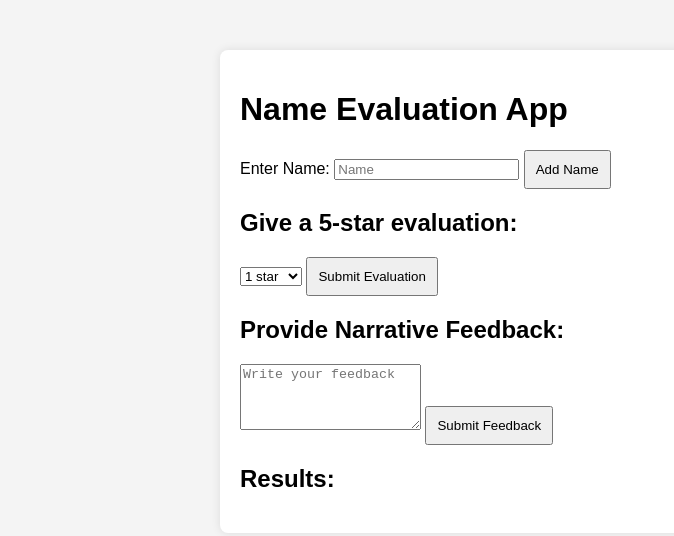
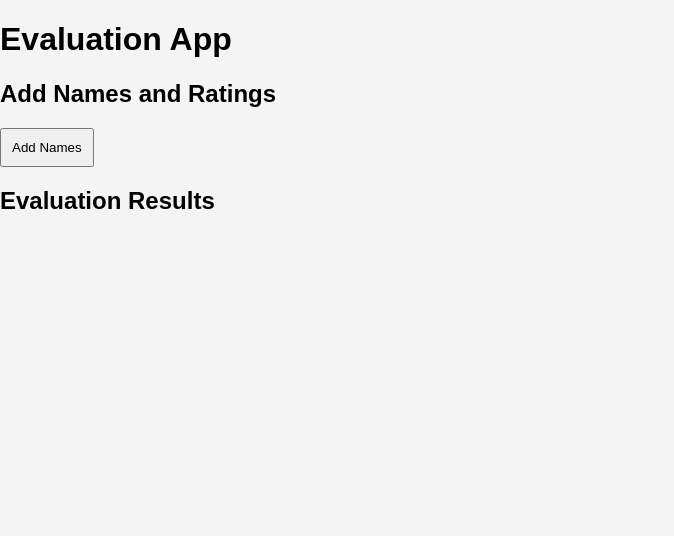
Before and after one commit to AbeerAl-Rafati/Stars, a plain HTML site: page index.html in a window 1280 px wide. Shown: the whole page, without its empty margins (0-674 px from the left). Drawn offline with Linux system fonts and the light colour scheme.

Commit message:
Update index.html

```diff
--- a/index.html
+++ b/index.html
@@ -1,45 +1,28 @@
 <!DOCTYPE html>
 <html lang="en">
 <head>
-  <meta charset="UTF-8">
-  <meta name="viewport" content="width=device-width, initial-scale=1.0">
-  <link rel="stylesheet" href="styles.css">
-  <title>Name Evaluation App</title>
+    <meta charset="UTF-8">
+    <meta name="viewport" content="width=device-width, initial-scale=1.0">
+    <title>Simple Evaluation App</title>
+    <link rel="stylesheet" href="styles.css">
 </head>
 <body>
-  <div class="container">
-    <h1>Name Evaluation App</h1>
 
-    <div id="inputSection">
-      <label for="nameInput">Enter Name:</label>
-      <input type="text" id="nameInput" placeholder="Name">
-      <button onclick="addName()">Add Name</button>
+<div id="app">
+    <h1>Evaluation App</h1>
+
+    <div>
+        <h2>Add Names and Ratings</h2>
+        <ul id="nameList"></ul>
+        <button onclick="addNames()">Add Names</button>
     </div>
 
-    <div id="evaluationSection">
-      <h2>Give a 5-star evaluation:</h2>
-      <select id="starRating">
-        <option value="1">1 star</option>
-        <option value="2">2 stars</option>
-        <option value="3">3 stars</option>
-        <option value="4">4 stars</option>
-        <option value="5">5 stars</option>
-      </select>
-      <button onclick="submitEvaluation()">Submit Evaluation</button>
+    <div>
+        <h2>Evaluation Results</h2>
+        <ul id="results"></ul>
     </div>
+</div>
 
-    <div id="feedbackSection">
-      <h2>Provide Narrative Feedback:</h2>
-      <textarea id="narrativeInput" rows="4" placeholder="Write your feedback"></textarea>
-      <button onclick="submitFeedback()">Submit Feedback</button>
-    </div>
-
-    <div id="resultsSection">
-      <h2>Results:</h2>
-      <ul id="resultsList"></ul>
-    </div>
-  </div>
-
-  <script src="script.js"></script>
+<script src="script.js"></script>
 </body>
 </html>
```
